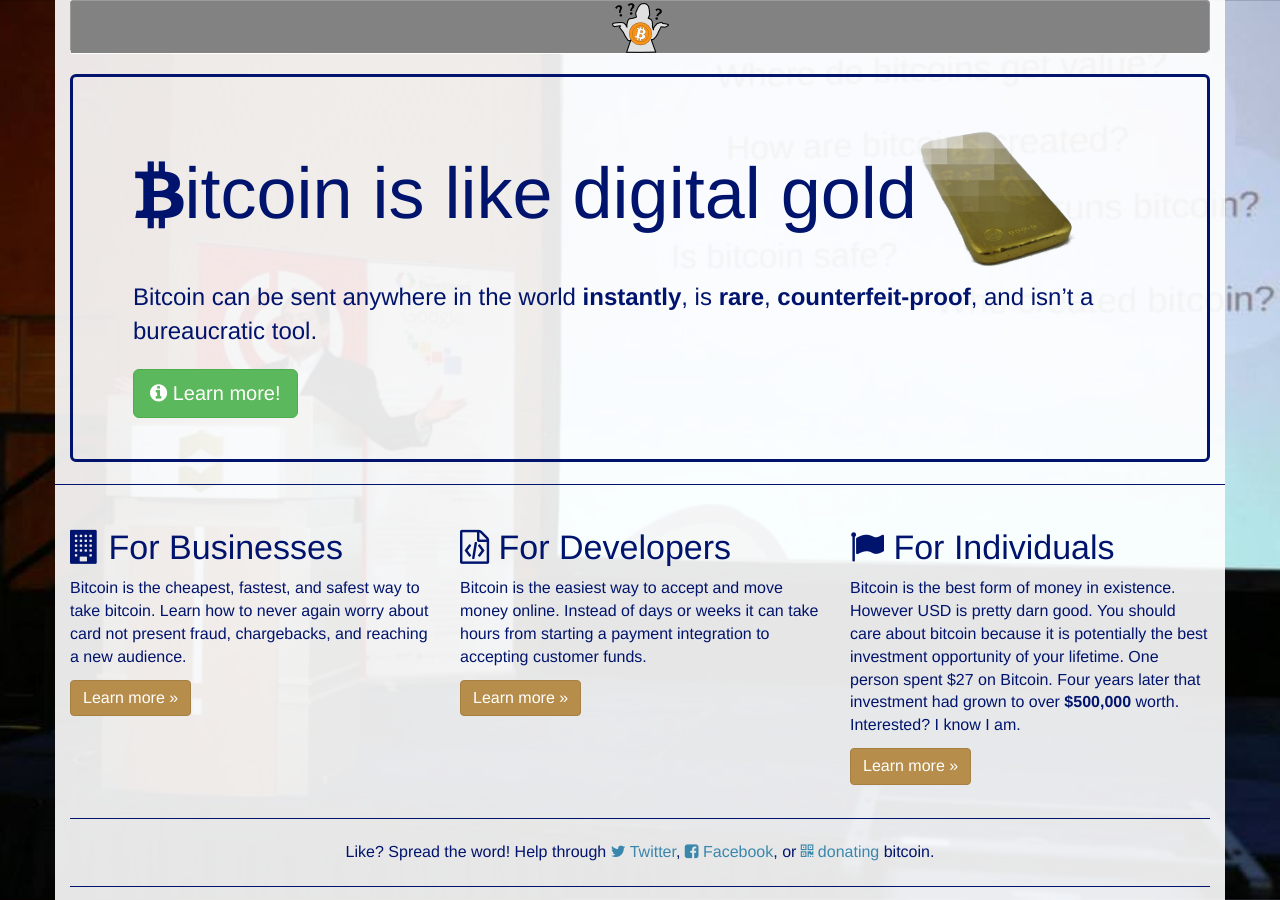
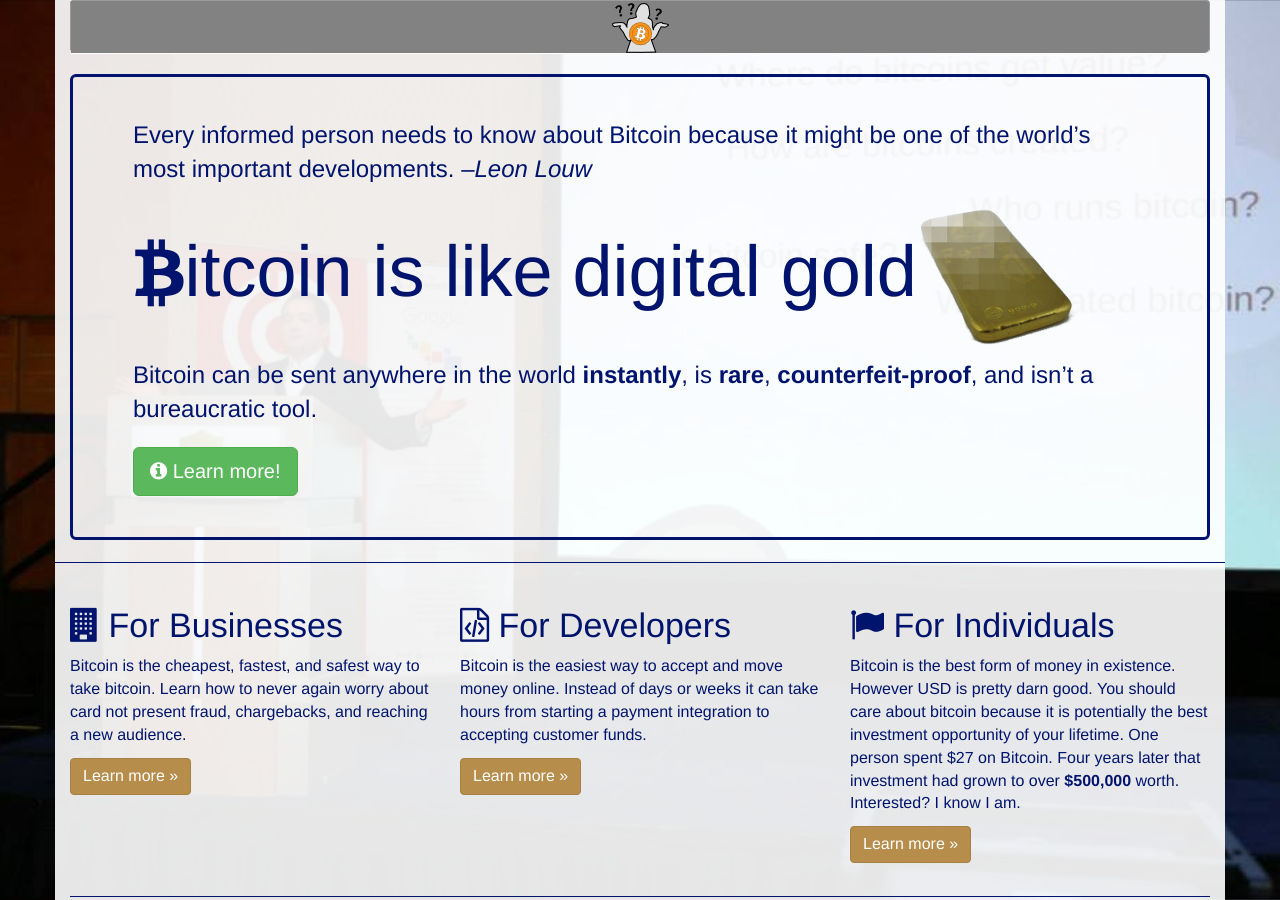
Before and after one commit to davidsilvasmith/sowhatsbitcoin.com, a Jekyll site: the page built from index.md, in a window 1280 px wide and 900 px high. Built offline with Jekyll 4.4.1, drawn with Linux system fonts in a browser that asks for light colours; nearby versions of some CDN libraries.

Commit message:
added Luow quote to homepage

```diff
--- a/index.md
+++ b/index.md
@@ -6,6 +6,8 @@
 
 <div class="jumbotron" markdown="1">
 [<span class="link_fill"> </span>](/for-individuals)
+
+Every informed person needs to know about Bitcoin because it might be one of the world’s most important developments. --*Leon Louw*
 
 #<i class="fa fa-btc"></i>itcoin is like digital gold![digital gold bar](/images/goldbar_edited.png "digital gold bar")
 
```
